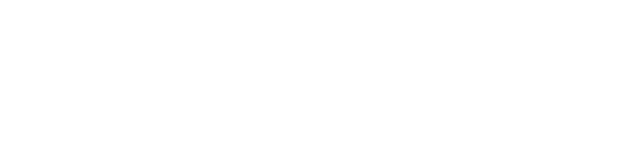
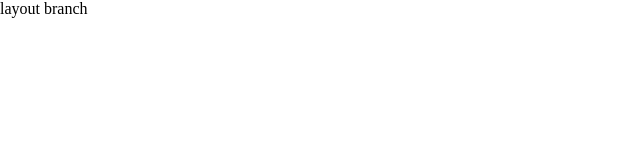
Before and after one commit to lulujmoon/WebStudy_ex2, a plain HTML site: page WebContent/index.html in a window 1280 px wide. Shown: the whole page, without its empty margins (0-640 px from the left). Drawn offline with Linux system fonts and the light colour scheme; files that its build step writes are made by us from their sources.

Commit message:
Update index.html

```diff
--- a/WebContent/index.html
+++ b/WebContent/index.html
@@ -6,6 +6,6 @@
 <link rel="stylesheet" href="./css/reset.css">
 </head>
 <body>
-
+	<div>layout branch</div>
 </body>
 </html>
```
